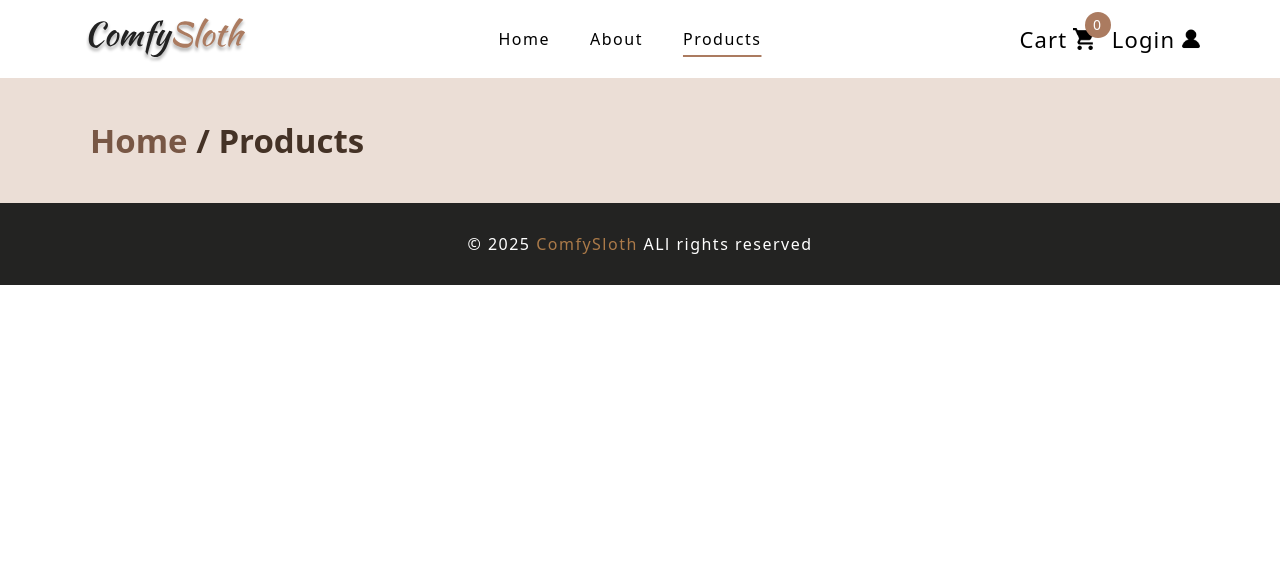
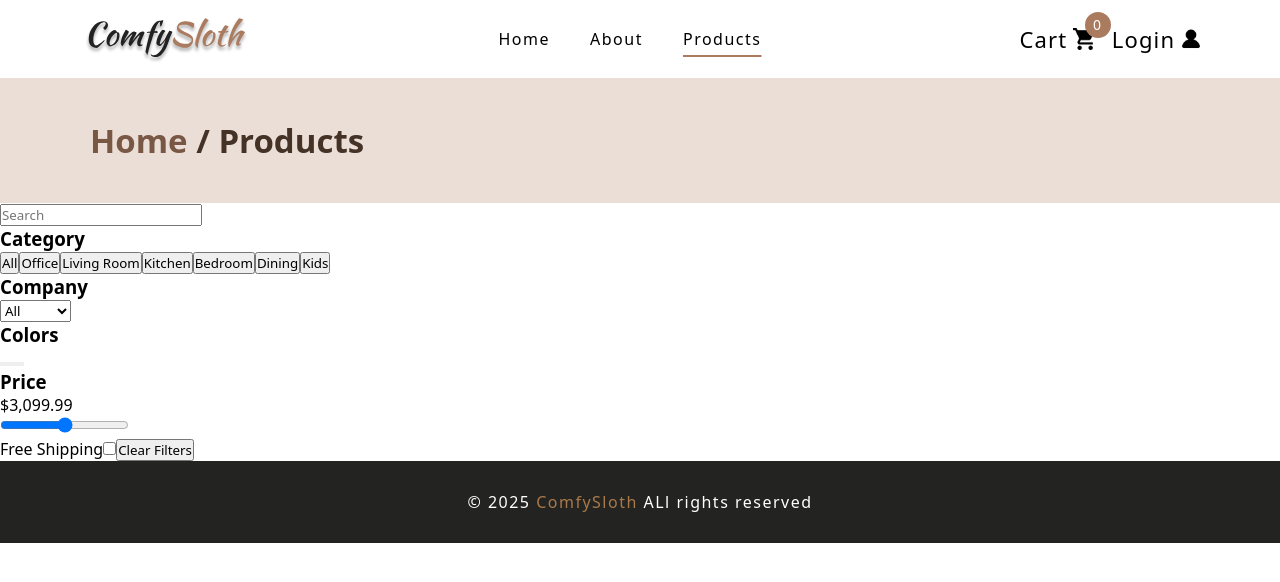
Before and after one commit to Sanjuan1290/ComfySloth, a React (Vite) app: page /products in a window 1280 px wide. Shown: the top 582 px of the page. Built offline with nearby package versions, Linux system fonts and the light colour scheme.

Commit message:
add html for filtered section

```diff
--- a/src/Pages/Products.jsx
+++ b/src/Pages/Products.jsx
@@ -1,6 +1,8 @@
 
 import { NavLink } from "react-router-dom"
 import HeaderNav from "../components/HeaderNav"
+
+import FilteredSection from '../components/AboutComponents/FilteredSection'
 
 export default function Products(){
 
@@ -8,6 +10,10 @@ export default function Products(){
         <section className="products_Section">
             <HeaderNav navLocation={'Products'}/>
 
+            <main className="store-container">
+                    <FilteredSection />
+
+            </main>
 
         </section>
     )
--- /dev/null
+++ b/src/components/AboutComponents/FilteredSection.jsx
@@ -0,0 +1,59 @@
+import { NavLink } from "react-router-dom"
+
+export default function FilteredSection(){
+
+    return(
+        <section className="filter_Section">
+            <input type="text" placeholder="Search"/>
+
+            <section className="category">
+                <h3>Category</h3>
+                <button className="categoryAllBtn">All</button>
+                <button className="OfficeBtn">Office</button>
+                <button className="LivingRoomBtn">Living Room</button>
+                <button className="KitchenBtn">Kitchen</button>
+                <button className="BedroomBtn">Bedroom</button>
+                <button className="DiningBtn">Dining</button>
+                <button className="KidsBtn">Kids</button>
+            </section>
+
+            <section className="company">
+                <h3>Company</h3>
+
+                <select name="company" id="company">
+                    <option value="All">All</option>
+                    <option value="Marcos">Marcos</option>
+                    <option value="Liddy">Liddy</option>
+                    <option value="Ikea">Ikea</option>
+                    <option value="Caressa">Caressa</option>
+                </select>
+            </section>
+
+            <section className="colors">
+                <h3>Colors</h3>
+
+                <div>
+                    <button className="colorsAllBtn"></button>
+                    <button className="red"></button>
+                    <button className="green"></button>
+                    <button className="blue"></button>
+                    <button className="black"></button>
+                    <button className="yellow"></button>
+                </div>
+            </section>
+
+            <section className="price">
+                <h3>Price</h3>
+                <p>$3,099.99</p>
+                <input type="range" min={0} max={3099.99} step={1}/>
+            </section>
+
+            <label className="freeShipping">
+                Free Shipping
+                <input type="checkbox" />
+            </label>
+
+            <button className="clearFilterBtn">Clear Filters</button>
+        </section>
+    )
+}
```
Also changed, not shown: src/components/AboutComponents/GridSetDisplay.jsx (added), src/components/AboutComponents/Product.jsx (added), src/components/AboutComponents/ProductsContainer.jsx (added).
